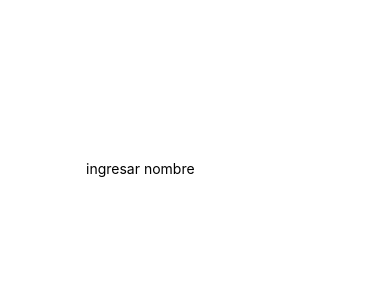
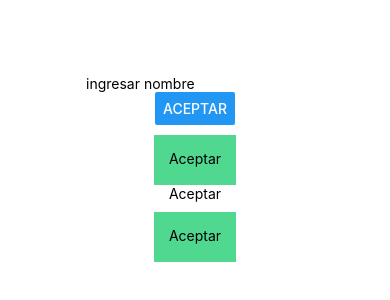
Before and after one commit to adrian1426/ReactNativeSinFronteras, a React Native app: screen / in a window 390 px wide. Shown: the part 254-554 px from the top of the page. Built offline with nearby package versions, Linux system fonts and the light colour scheme.

Commit message:
eventos tactiles-.Button,

```diff
--- a/App.js
+++ b/App.js
@@ -1,5 +1,14 @@
 import React from 'react';
-import { StyleSheet, View,TextInput, Text } from 'react-native';
+import {
+  StyleSheet,
+  View,
+  TextInput,
+  Text ,
+  Button,
+  TouchableHighlight,
+  TouchableWithoutFeedback,
+  TouchableOpacity
+} from 'react-native';
 
 export default class App extends React.Component {
 
@@ -10,8 +19,12 @@ export default class App extends React.Component {
       texto
     });
   }
+
+  handlePress = () =>{
+    alert(`Tu nombre es: ${this.state.texto}`);
+  }
+
 render(){
-  const {texto} = this.state;
   return (
     <View style={styles.container}>
 
@@ -20,7 +33,27 @@ render(){
         placeholder="ingresar nombre"
       />
 
-      <Text>{texto && `Mi nombre es: ${texto}`}</Text>
+      <Button title="Aceptar" onPress={this.handlePress}/>
+
+      <TouchableHighlight
+        style={styles.buton}
+        onPress={this.handlePress}
+      >
+        <Text>Aceptar</Text>
+      </TouchableHighlight>
+
+      <TouchableWithoutFeedback
+        onPress={this.handlePress}
+      >
+        <Text>Aceptar</Text>
+      </TouchableWithoutFeedback>
+
+      <TouchableOpacity
+        style={styles.buton}
+        onPress={this.handlePress}
+      >
+        <Text>Aceptar</Text>
+      </TouchableOpacity>
 
     </View>
   );
@@ -30,9 +63,14 @@ render(){
 const styles = StyleSheet.create({
   container: {
     flex: 1,
-    flexDirection:'column',
     backgroundColor: '#fff',
     alignItems: 'center',
     justifyContent: 'center',
   },
+  buton:{
+    height:50,
+    marginTop:10,
+    padding: 15,
+    backgroundColor:'#50d890'
+  }
 });
```
